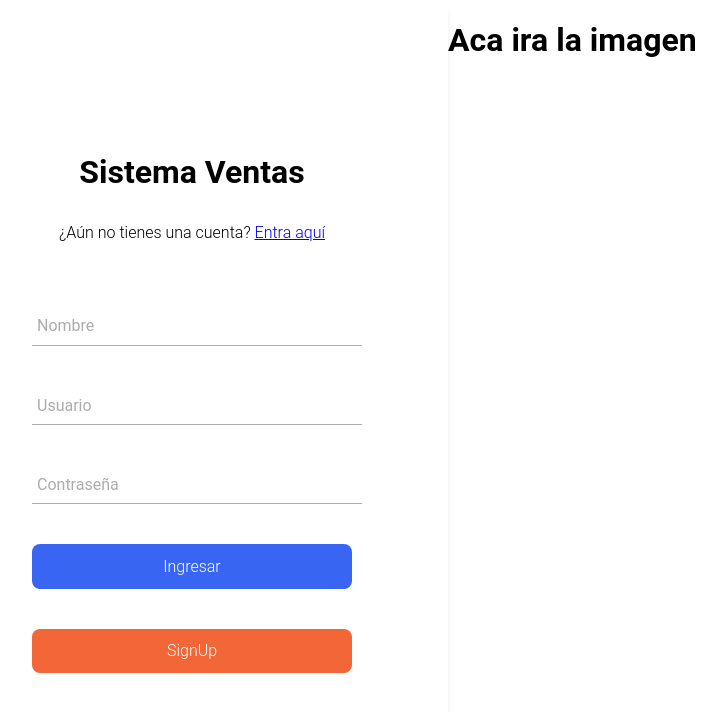
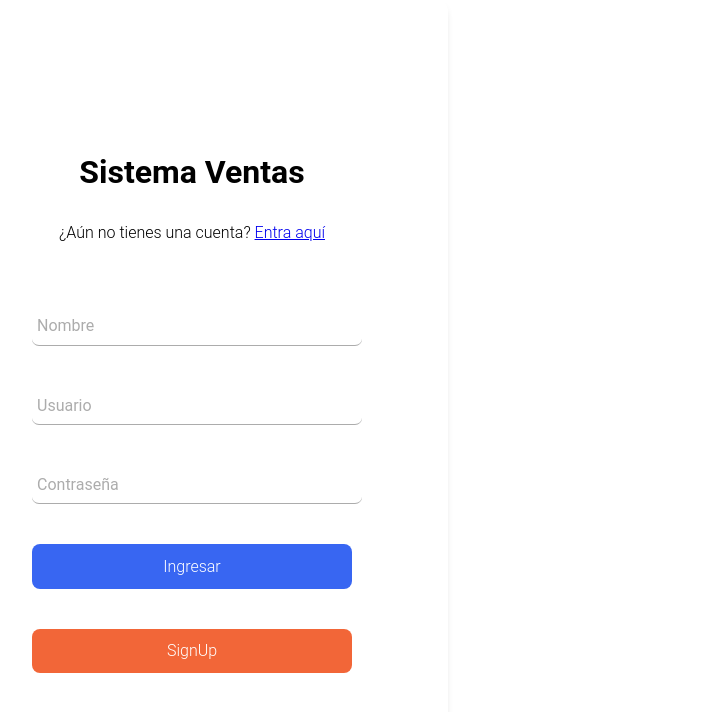
Before and after one commit to EmilioVigil/Sistema-Ventas, a React (Vite) app: page / in a window 1280 px wide. Shown: the top 712 px of the page, without its empty margins (64-790 px from the left). Built offline with nearby package versions, Linux system fonts and the light colour scheme.

Commit message:
Cambiamos estilos en el componenete Login y Ventas.

```diff
--- a/src/components/login/Login.jsx
+++ b/src/components/login/Login.jsx
@@ -11,7 +11,8 @@ import {
     Input,
     Label,
     SubmitButton,
-    Line
+    Line,
+    ContainerImg
 } from './Login.styled'
 
 export function Login() {
@@ -48,9 +49,9 @@ export function Login() {
                     </Link>
                 </InputContainer>
             </FormContainer>
-            <div>
-                <h1>Aca ira la imagen</h1>
-            </div>
+            <ContainerImg>
+
+            </ContainerImg>
 
         </Container>
 
--- a/src/components/login/Login.styled.js
+++ b/src/components/login/Login.styled.js
@@ -18,17 +18,21 @@ const FormContainer = styled.form`
   border-radius: 10px;
   box-shadow: 0 5px 10px -5px rgb(0 0 0 / 30%);
   text-align: center;
+
 `;
 
 const Title = styled.h2`
   font-size: 2rem;
   margin-bottom: 0.5em;
+  color : #000;
 `;
 
 const Paragraph = styled.p`
   font-weight: 300;
+  color : #000;
 `;
 
+// FORM
 const InputContainer = styled.div`
   margin-top: 3em;
   display: grid;
@@ -50,7 +54,7 @@ const Input = styled.input`
   border: none;
   outline: none;
   border-bottom: 1px solid var(--color);
-
+  border-radius: 7px;
   &:not(:placeholder-shown) {
     color: #4d4646;
   }
@@ -98,6 +102,11 @@ const Line = styled.span`
   transition: transform 0.4s;
 `;
 
+// Contenedor IMG
+const ContainerImg = styled.div`
+  flex: 1;
+  `
+
 
 
 export {
@@ -110,5 +119,6 @@ export {
   Input,
   Label,
   SubmitButton,
-  Line
+  Line,
+  ContainerImg
 }
--- a/src/components/ventas/Ventas.styled.js
+++ b/src/components/ventas/Ventas.styled.js
@@ -1,7 +1,7 @@
 import styled from 'styled-components';
 
 const Container = styled.div`
-    background-color: #EDAE49;
+    background-color: #F26638;
     margin: 0rem 2rem 0rem 2rem;
 `
 
```
